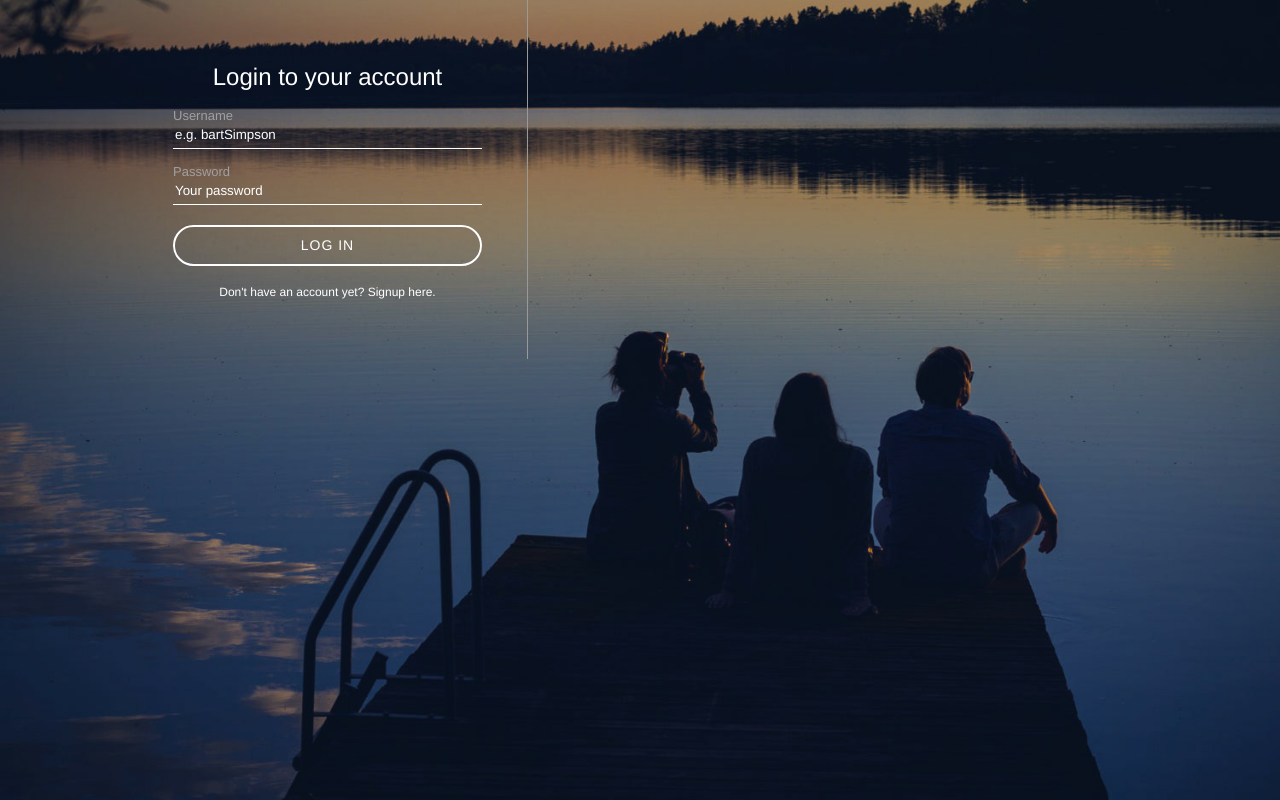
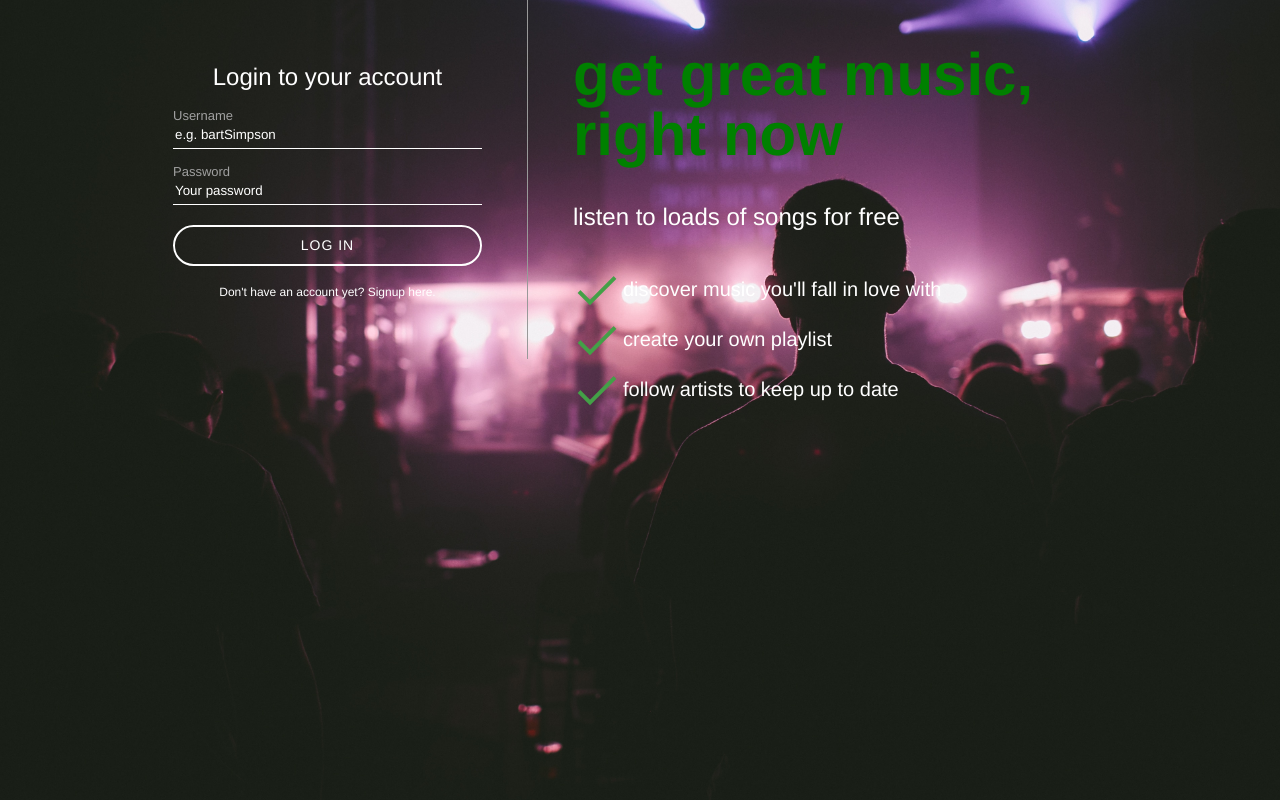
Before and after one commit to ttmuangkeo/music-player, a PHP site: page /register.php in a window 1280 px wide. Run offline with PHP 8.4, Linux system fonts and the light colour scheme; some libraries are stand-ins or nearby versions.

Commit message:
continue work. added new css for error message

```diff
--- a/assets/css/register.css
+++ b/assets/css/register.css
@@ -75,6 +75,7 @@ body {
 	color: #a0a0a0;
     font-size: 13px;
     margin-top: 15px;
+    display: block;
 }
 
 #inputContainer button {
@@ -97,6 +98,7 @@ body {
 .hasAccountText span {
 	font-weight: bold;
     font-size: 12px;
+    cursor: pointer;
 }
 
 .hasAccountText {
@@ -107,3 +109,34 @@ body {
 #loginForm {
 	display: none;
 }
+
+#loginText  {
+    padding: 45px;
+    display: table-cell;
+}
+
+#loginText h1 {
+    color: green;
+    font-weight: bold;
+    font-size: 60px;
+}
+
+#loginText h2 {
+    margin: 35px 0px;
+}
+
+#loginText ul {
+    padding: 0px;
+}
+#loginText li {
+    font-size: 20px;
+    list-style-type: none;
+    padding: 15px 50px;
+    background: url(../images/icons/check.png) no-repeat 0 0;
+}
+
+#inputContainer .errorMessage {
+    color: green;
+    font-size: 12px;
+    display: block;
+}
--- a/includes/config.php
+++ b/includes/config.php
@@ -4,7 +4,7 @@
 
 	$timezone = date_default_timezone_set("Europe/London");
 
-	$con = mysqli_connect("localhost", "root", "", "slotify");
+	$con = mysqli_connect("localhost", "root", "", "musicApp");
 
 	if(mysqli_connect_errno()) {
 		echo "Failed to connect: " . mysqli_connect_errno();
--- a/register.php
+++ b/register.php
@@ -17,7 +17,7 @@
 
 <html>
 <head>
-	<title>Welcome to Slotify!</title>
+	<title>Welcome to My Music Player</title>
 
 	<link rel="stylesheet" type="text/css" href="assets/css/register.css">
 
@@ -57,7 +57,7 @@
 					<p>
 						<?php echo $account->getError(Constants::$loginFailed); ?>
 						<label for="loginUsername">Username</label>
-						<input id="loginUsername" name="loginUsername" type="text" placeholder="e.g. bartSimpson" required>
+						<input id="loginUsername" name="loginUsername" type="text" placeholder="e.g. bartSimpson" value="<?php getInputValue('loginUsername') ?>" required>
 					</p>
 					<p>
 						<label for="loginPassword">Password</label>
@@ -131,6 +131,18 @@
 
 
 			</div>
+			<div id="loginText">
+				<h1>get great music, right now</h1>
+				<h2>listen to loads of songs for free</h2>
+				<ul>
+					<li>discover music you'll fall in love with</li>
+					<li>create your own playlist</li>
+					<li>follow artists to keep up to date</li>
+				</ul>
+			</div>
+
+
+
 		</div>
 	</div>
 
```
Also changed, not shown: assets/images/bg.jpg, assets/images/icons/check.png (added).
